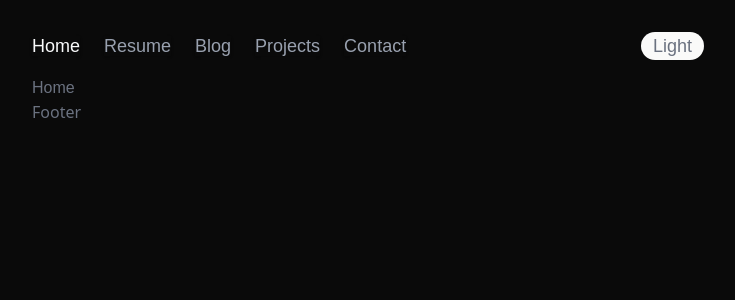
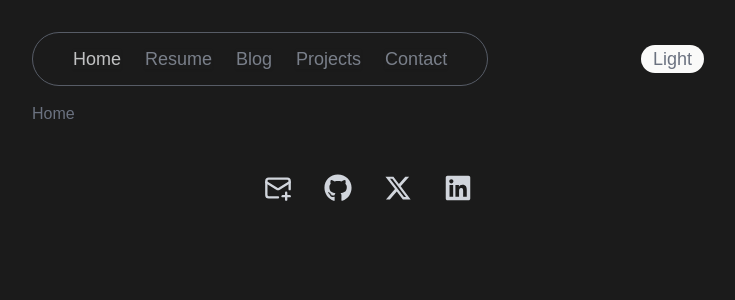
Before and after one commit to thepradipthapa/pradipthapa.net, a Next.js app: page / in a window 1280 px wide. Shown: the top 300 px of the page, without its empty margins (272-1007 px from the left). Built offline with nearby package versions, Linux system fonts and the light colour scheme; a web font is replaced by a local one.

Commit message:
feat: implement footer component

```diff
--- a/package.json
+++ b/package.json
@@ -12,7 +12,8 @@
     "@heroicons/react": "^2.2.0",
     "next": "16.0.1",
     "react": "19.2.0",
-    "react-dom": "19.2.0"
+    "react-dom": "19.2.0",
+    "react-icons": "^5.5.0"
   },
   "devDependencies": {
     "@tailwindcss/postcss": "^4",
--- a/src/app/globals.css
+++ b/src/app/globals.css
@@ -10,7 +10,7 @@ html, body {
   --font-body: var(--font-body);
 
   --color-bg-light: #ffffff;
-  --color-bg-dark: #0a0a0a;
+  --color-bg-dark: #1b1b1b;
 
   --color-text-light: #6b7280; /* gray-500 */
   --color-text-dark: #f3f4f6; /* gray-100 */
--- a/src/components/Footer.tsx
+++ b/src/components/Footer.tsx
@@ -1,11 +1,50 @@
-import React from 'react'
+// components/Footer.tsx
+"use client";
+import Link from "next/link";
+import { FaGithub, FaLinkedin } from "react-icons/fa";
+import { FaXTwitter } from "react-icons/fa6";
+import { LuMailPlus } from "react-icons/lu";
 
-type Props = {}
+export default function Footer() {
+  const items = [
+    {
+      Icon: LuMailPlus,
+      href: "mailto:#",
+      title: "Email",
+    },
+    {
+      Icon: FaGithub,
+      href: "https://github.com/thepradipthapa",
+      title: "Github",
+    },
+    {
+      Icon: FaXTwitter,
+      href: "https://x.com/thepradipthapa",
+      title: "Twitter",
+    },
+    {
+      Icon: FaLinkedin,
+      href: "https://www.linkedin.com/in/thepradipthapa/",
+      title: "LinkedIn",
+    },
+  ];
 
-const Footer = (props: Props) => {
   return (
-    <div>Footer</div>
-  )
+    <footer className="flex flex-col items-center justify-center py-6">
+      <ul className="flex space-x-8 mb-4">
+        {items.map(({ Icon, href, title }) => (
+          <li key={title}>
+            <Link
+              href={href}
+              target="_blank"
+              rel="noopener noreferrer"
+              className="p-2 rounded hover:text-emerald-500 transition-colors text-gray-300"
+            >
+              <Icon size={28} />
+            </Link>
+          </li>
+        ))}
+      </ul>
+    </footer>
+  );
 }
-
-export default Footer
--- a/src/components/Navbar.tsx
+++ b/src/components/Navbar.tsx
@@ -30,7 +30,7 @@ export default function Navbar() {
   ]
   return (
     <nav className="flex items-center justify-between py-4 text-lg font-body mt-4">
-      <ul className="flex space-x-6">
+      <ul className="flex space-x-6 px-10 py-3 bg-dark opacity-75 rounded-full border">
         {items.map((item)=> (
           <li key={item.title}>
             <Link href={item.href} className={`shadow ${pathname === item.href ? "text-gray-50" : "text-gray-400"}`} >
```
Also changed, not shown: 1 other file (tests, documents, lock files or other folders).
